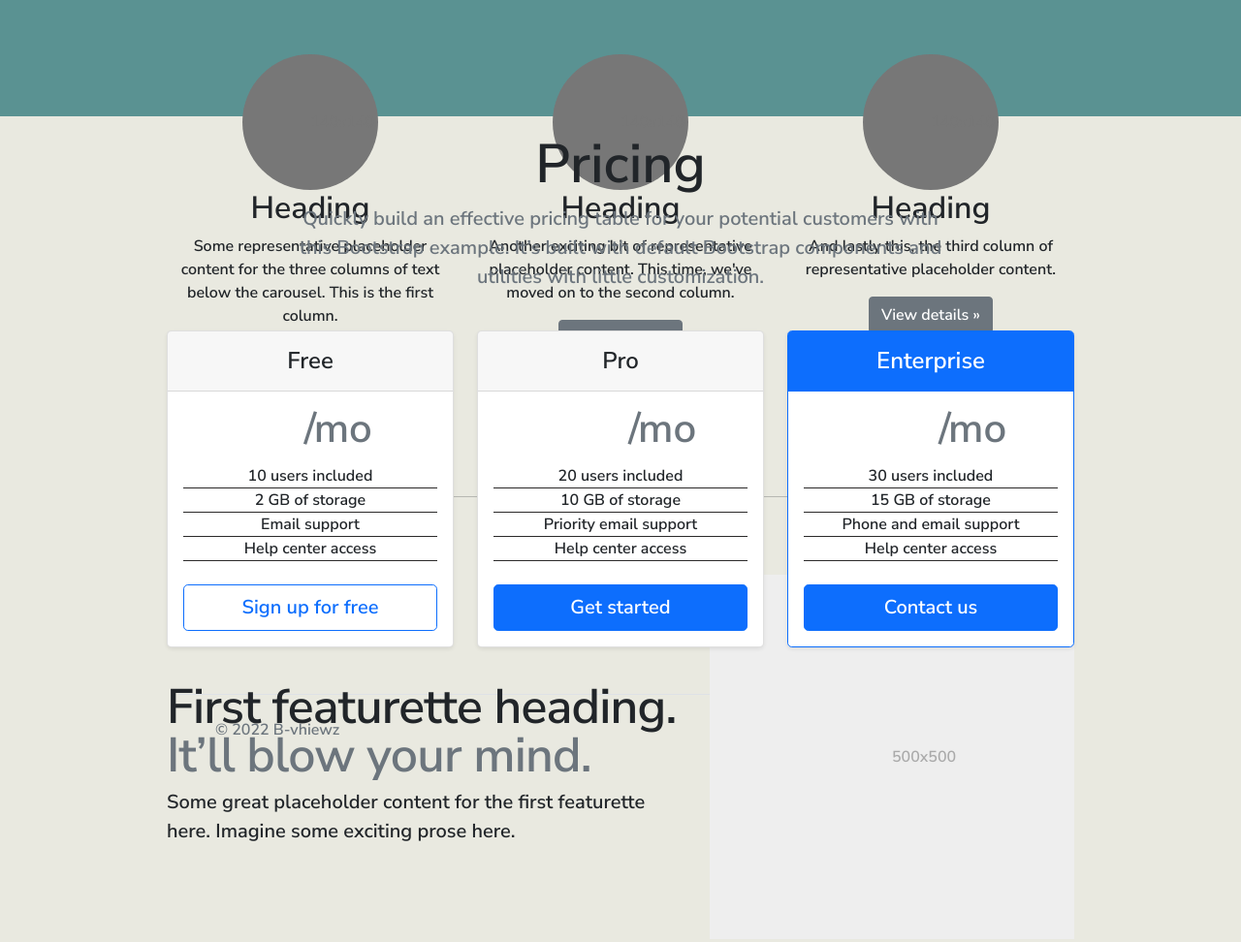
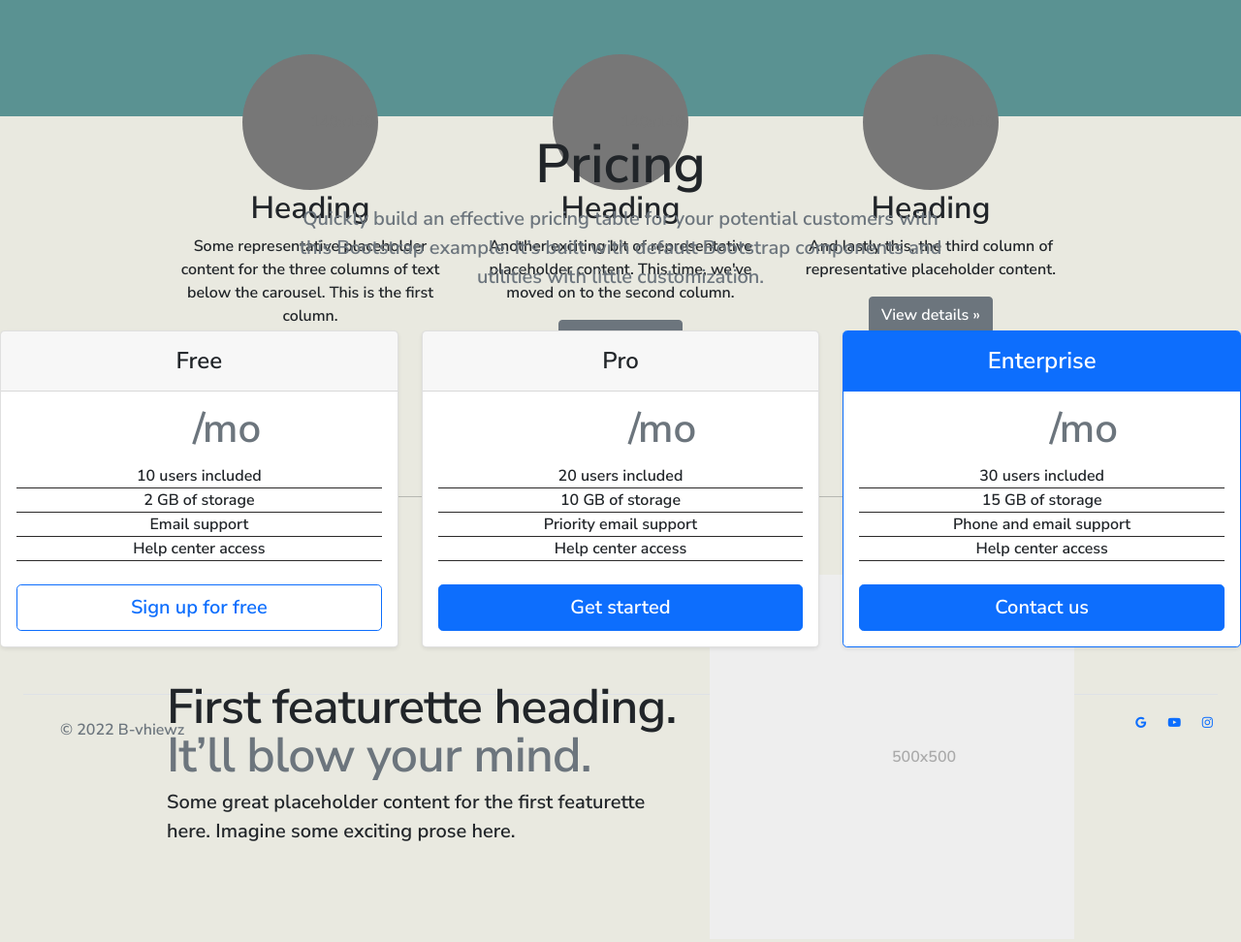
Before and after one commit to Steph-en/b-vhiewz, a website: page public/index.html in a window 1280 px wide. Shown: the part 2040-3012 px from the top of the page at 97% size. Drawn offline with nearby package versions, Linux system fonts and the light colour scheme; a script that the page names is missing.

Commit message:
test of the container

```diff
--- a/public/index.html
+++ b/public/index.html
@@ -273,7 +273,7 @@
 
 
 		<!-- Pricing -->
-		<section id="pricing" class="container pricing">
+		<section id="pricing" class="pricing">
 			<div class="pricing-header p-3 pb-md-4 mx-auto text-center">
 				<h3 class="display-4 fw-normal prc">Pricing</h3>
 				<p class="fs-5 text-muted">Quickly build an effective pricing table for your potential customers with this Bootstrap example. It’s built with default Bootstrap components and utilities with little customization.</p>
@@ -335,7 +335,7 @@
 
 
 		<!-- Contact Section -->
-		<div class="container">
+		<div class="container-fluid">
 			<div class="gfq-wrap" id="contact-section">
 				<div class="gfq-panel">
 					<div class="col-md">
```
